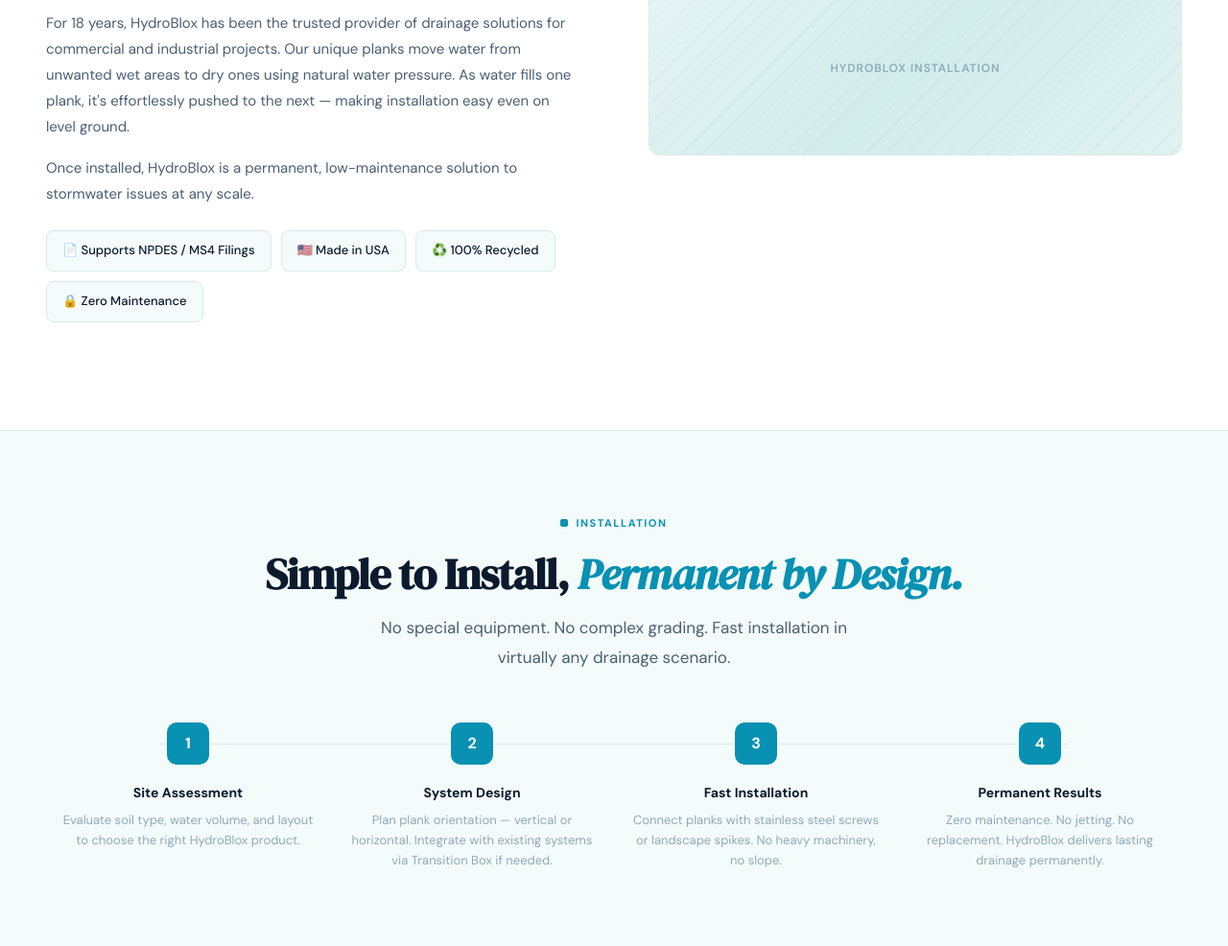
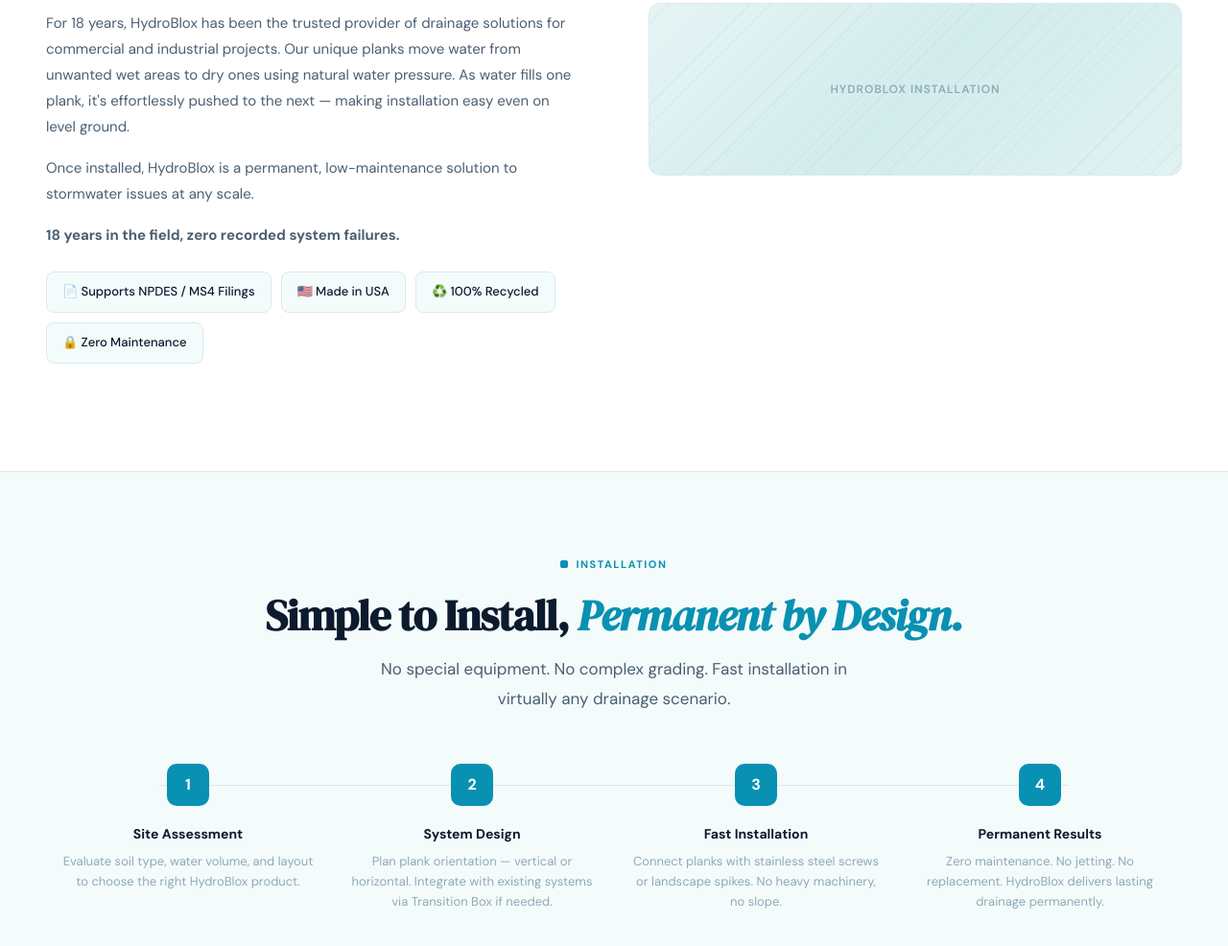
Before and after one commit to AnthonyPeach/HydroBlox, a plain HTML site: page about.html in a window 1280 px wide. Shown: the part 815-1801 px from the top of the page at 96% size. Drawn offline with Linux system fonts and the light colour scheme.

Commit message:
Add 'zero recorded system failures' trust line (home + about)
Verified from the HydroBlox engineering reference (18 years, zero recorded
system failures in the field).

Co-Authored-By: Claude Opus 4.8 <noreply@anthropic.com>

```diff
--- a/about.html
+++ b/about.html
@@ -93,6 +93,7 @@
         <p class="body-text reveal">Traditional drainage fails because it relies on gravity, gravel, and pipe — materials that clog, crush, and deteriorate over time. HydroBlox was founded on a different premise: use natural water pressure instead of slope, and build with materials that truly last.</p>
         <p class="body-text reveal">For 18 years, HydroBlox has been the trusted provider of drainage solutions for commercial and industrial projects. Our unique planks move water from unwanted wet areas to dry ones using natural water pressure. As water fills one plank, it's effortlessly pushed to the next — making installation easy even on level ground.</p>
         <p class="body-text reveal">Once installed, HydroBlox is a permanent, low-maintenance solution to stormwater issues at any scale.</p>
+        <p class="body-text reveal"><strong>18 years in the field, zero recorded system failures.</strong></p>
         <div class="badge-row reveal">
           <div class="trust-badge">📄 Supports NPDES / MS4 Filings</div>
           <div class="trust-badge">🇺🇸 Made in USA</div>
```
Also changed, not shown: index.html (+1 -0 lines).
